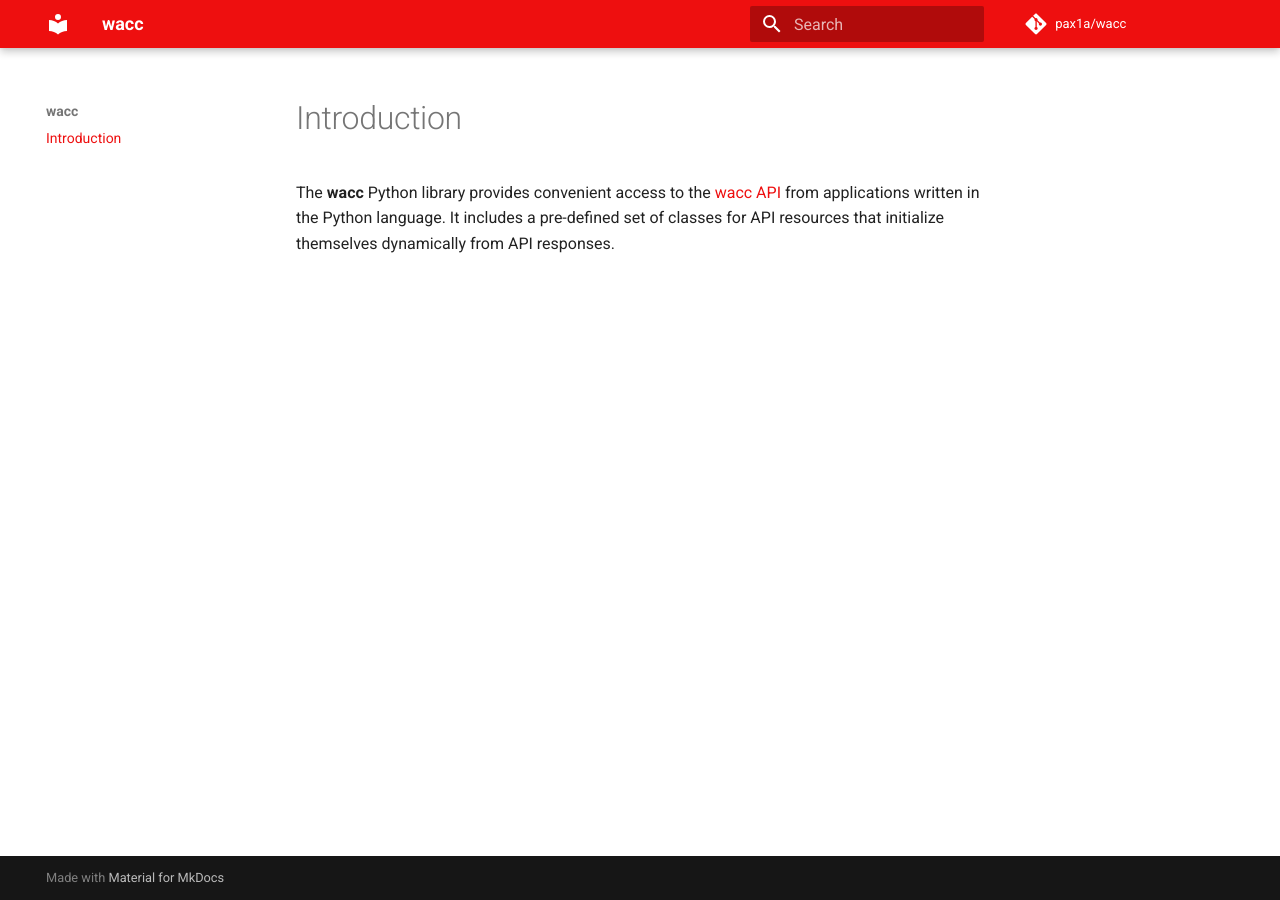
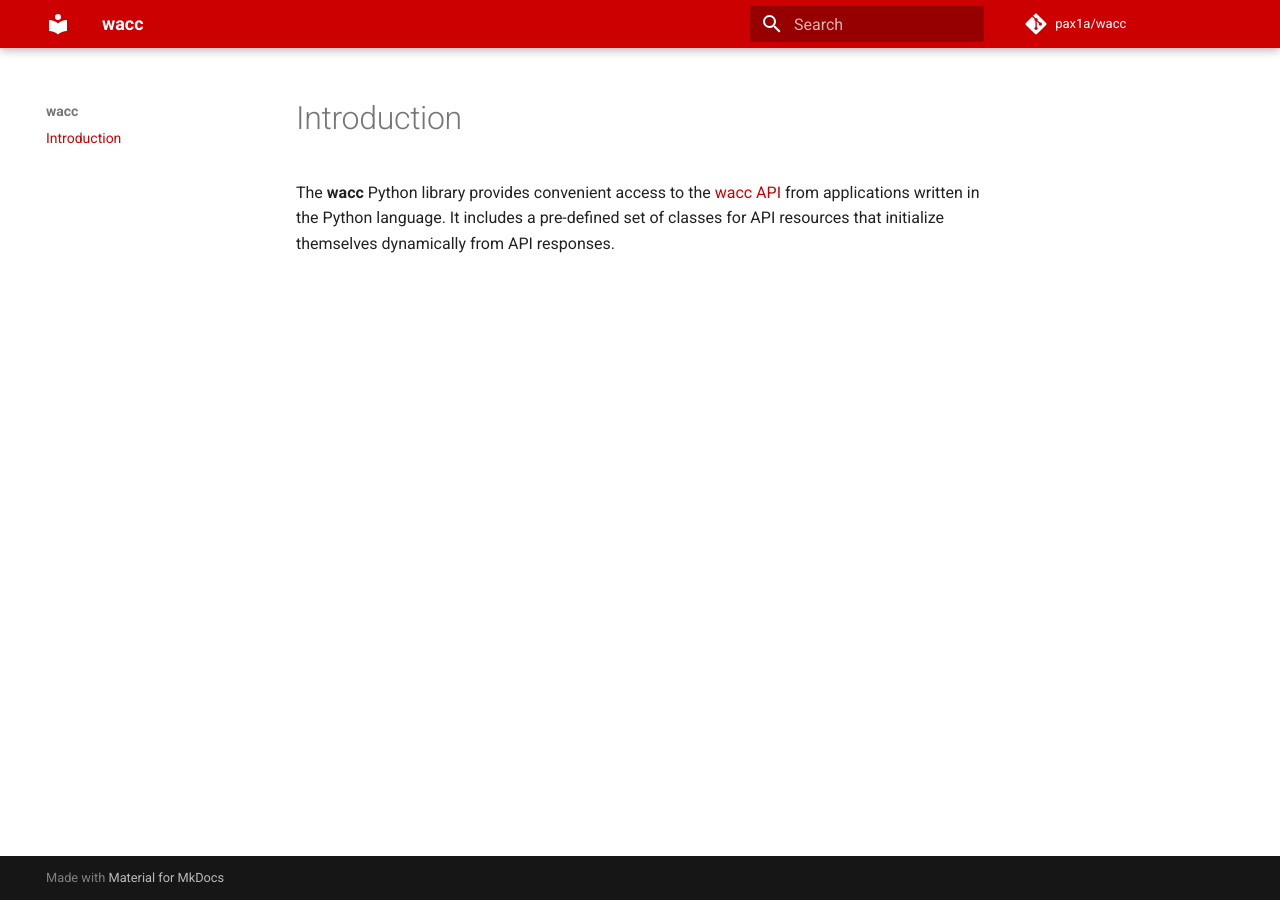
Before and after one commit to pax1a/wacc, an MkDocs documentation site: the page built from docs/index.md, in a window 1280 px wide. Built offline with MkDocs 1.6.1 and Material for MkDocs 9.7.7, drawn with Linux system fonts in a browser that asks for light colours; comment, search, counter and statistics services are not loaded.

Commit message:
Update custom.css

```diff
--- a/docs/stylesheets/custom.css
+++ b/docs/stylesheets/custom.css
@@ -1,5 +1,5 @@
 :root {
-  --md-primary-fg-color:        #EE0F0F;
+  --md-primary-fg-color:        #CC0000;
   --md-primary-fg-color--light: #ECB7B7;
   --md-primary-fg-color--dark:  #90030C;
 }
```
